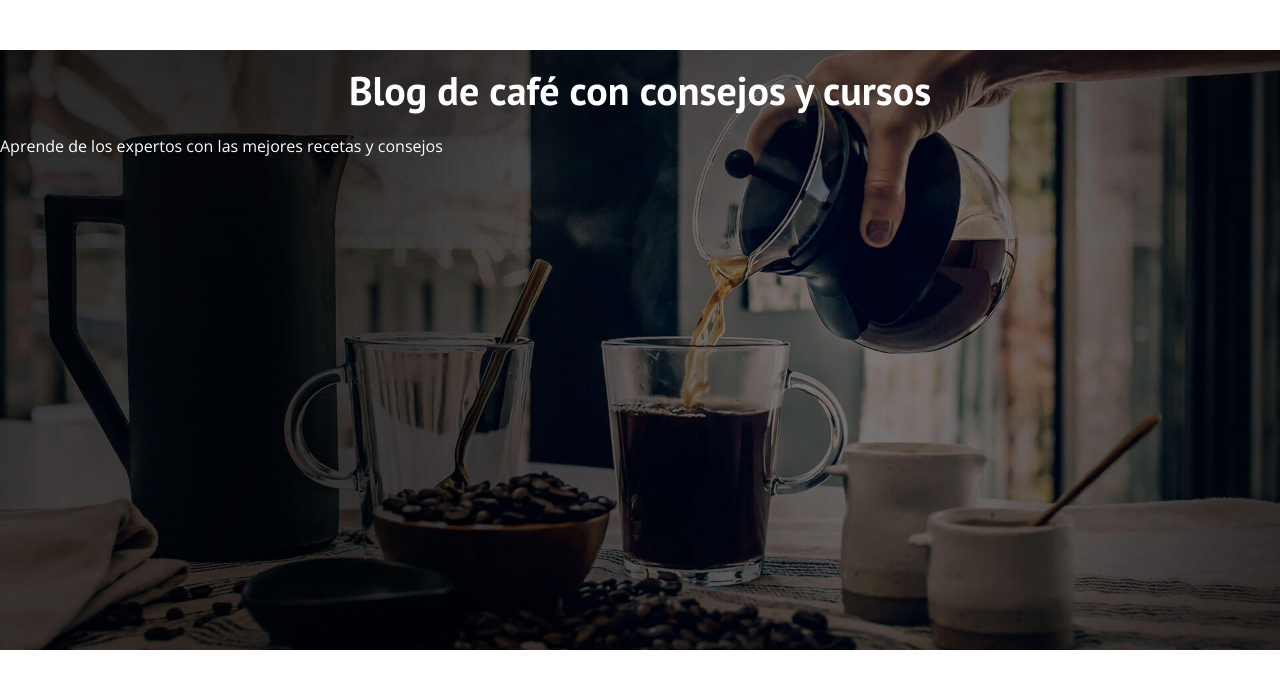
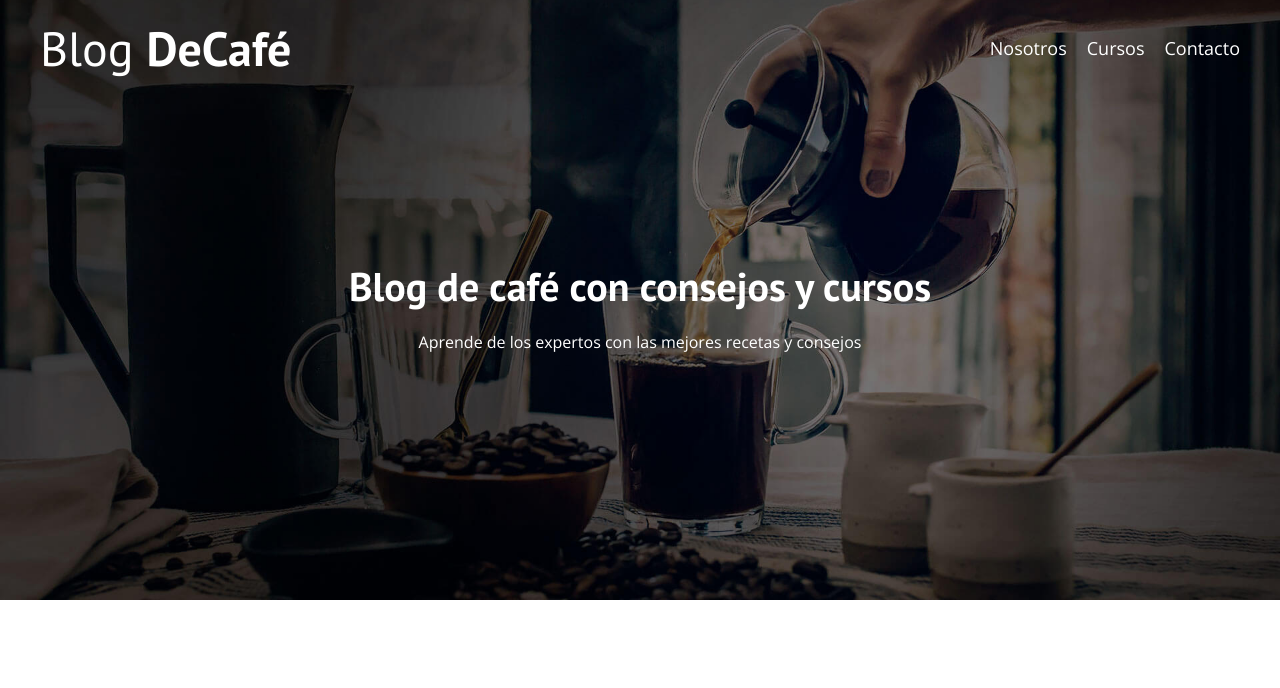
Before and after one commit to iscid/blogdecafe, a plain HTML site: page index.html in a window 1280 px wide. Drawn offline with nearby package versions, Linux system fonts and the light colour scheme.

Commit message:
Finalizando Header y Navbar HTML, CSS

```diff
--- a/css/estilos.css
+++ b/css/estilos.css
@@ -83,6 +83,47 @@ img {
 }
 
 .header__texto {
+  text-align: center;
   color: var(--blanco);
   margin-top: 5rem;
 }
+
+@media (min-width: 768px) {
+  .header__texto {
+    margin-top: 15rem;
+  }
+}
+
+@media (min-width: 768px) {
+  .barra {
+    display: flex;
+    justify-content: space-between;
+    align-items: center;
+  }
+}
+
+.logo {
+  color: var(--blanco);
+}
+
+.logo__nombre {
+  font-weight: 400;
+}
+
+.logo__bold {
+  font-weight: 700;
+}
+
+.navegacion__enlace {
+  display: block; /* Cambia los enlaces a uno abajo del otro */
+  text-align: center;
+  font-size: 1.8rem;
+  color: var(--blanco);
+}
+
+@media (min-width: 768px) {
+  .navegacion {
+    display: flex;
+    gap: 2rem;
+  }
+}
--- a/index.html
+++ b/index.html
@@ -16,6 +16,21 @@
 
 <body>
     <div class="header">
+        <div class="contenedor">
+            <div class="barra">
+                <a class="logo" href="index.html">
+                    <h1 class="logo__nombre no-margin centrar-texto">Blog
+                        <span class="logo__bold">DeCafé</span>
+                    </h1>
+                </a>
+
+                <nav class="navegacion">
+                    <a href="nosotros.html" class="navegacion__enlace">Nosotros</a>
+                    <a href="cursos.html" class="navegacion__enlace">Cursos</a>
+                    <a href="contacto.html" class="navegacion__enlace">Contacto</a>
+                </nav>
+            </div>
+        </div>
         <div class="header__texto">
             <h2 class="no-margin centrar-texto">Blog de café con consejos y cursos</h2>
             <p class="no-margin">Aprende de los expertos con las mejores recetas y consejos</p>
```
